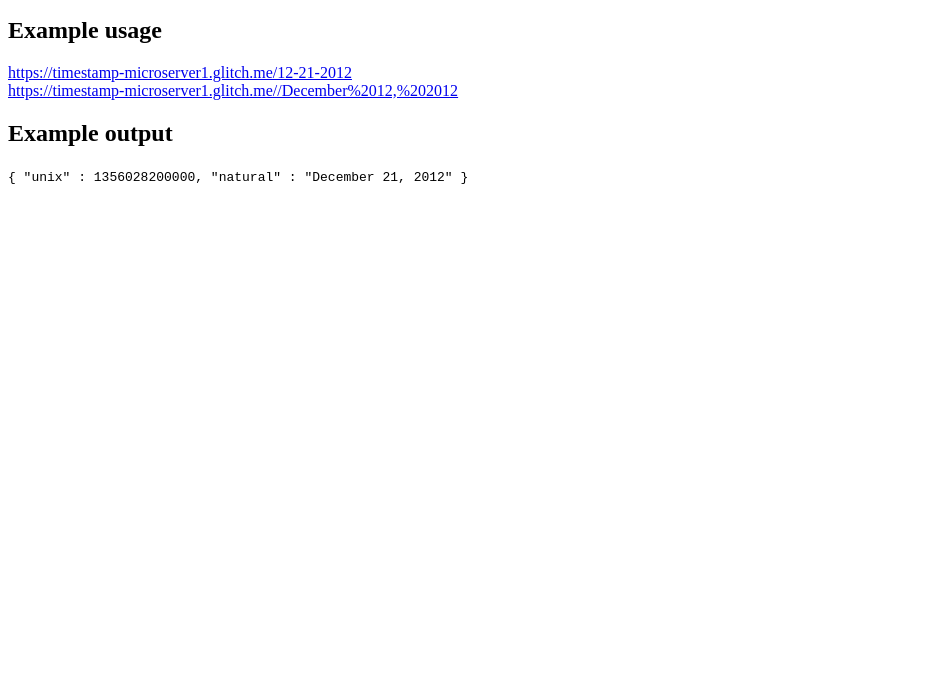
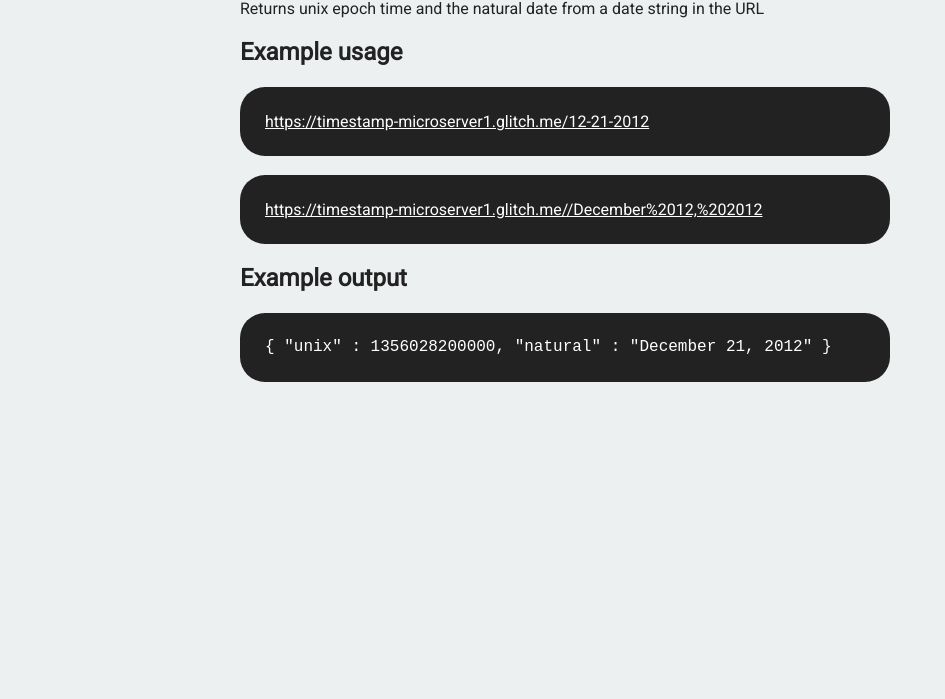
Before and after one commit to mauriak/timestamp-microservice, a website: page views/index.html in a window 1280 px wide. Shown: the part 101-800 px from the top of the page, without its empty margins (0-945 px from the left). Drawn offline with Linux system fonts and the light colour scheme; files that its build step writes are made by us from their sources; the site is published under a folder, as on GitHub Pages, so addresses that start at the root find nothing.

Commit message:
🏣🎾 Checkpoint views/index.html:572355 timestamp.js:572355 server.js:572355

```diff
--- a/timestamp.js
+++ b/timestamp.js
@@ -16,6 +16,8 @@ app.get("/", function (req, res) {
   })
 })
 
+app.use('/public', express.static(process.cwd() + '/public'));
+
 app.listen(port, function (){
   console.log("Listening on port: "  + port);
 })
--- a/views/index.html
+++ b/views/index.html
@@ -5,7 +5,7 @@
       <title>TimeStamp Microserver - Free Code Camp Project</title>
       <link rel="shortcut icon" href="https://cdn.hyperdev.com/us-east-1%3A52a203ff-088b-420f-81be-45bf559d01b1%2Ffavicon.ico" type="image/x-icon"/>
       <link href="https://fonts.googleapis.com/css?family=Roboto" rel="stylesheet" type="text/css">
-      <link href="/public/style.css" rel="stylesheet" type="text/css">
+      <link href="public/style.css" rel="stylesheet" type="text/css">
    </head>
 
    <body>
```
